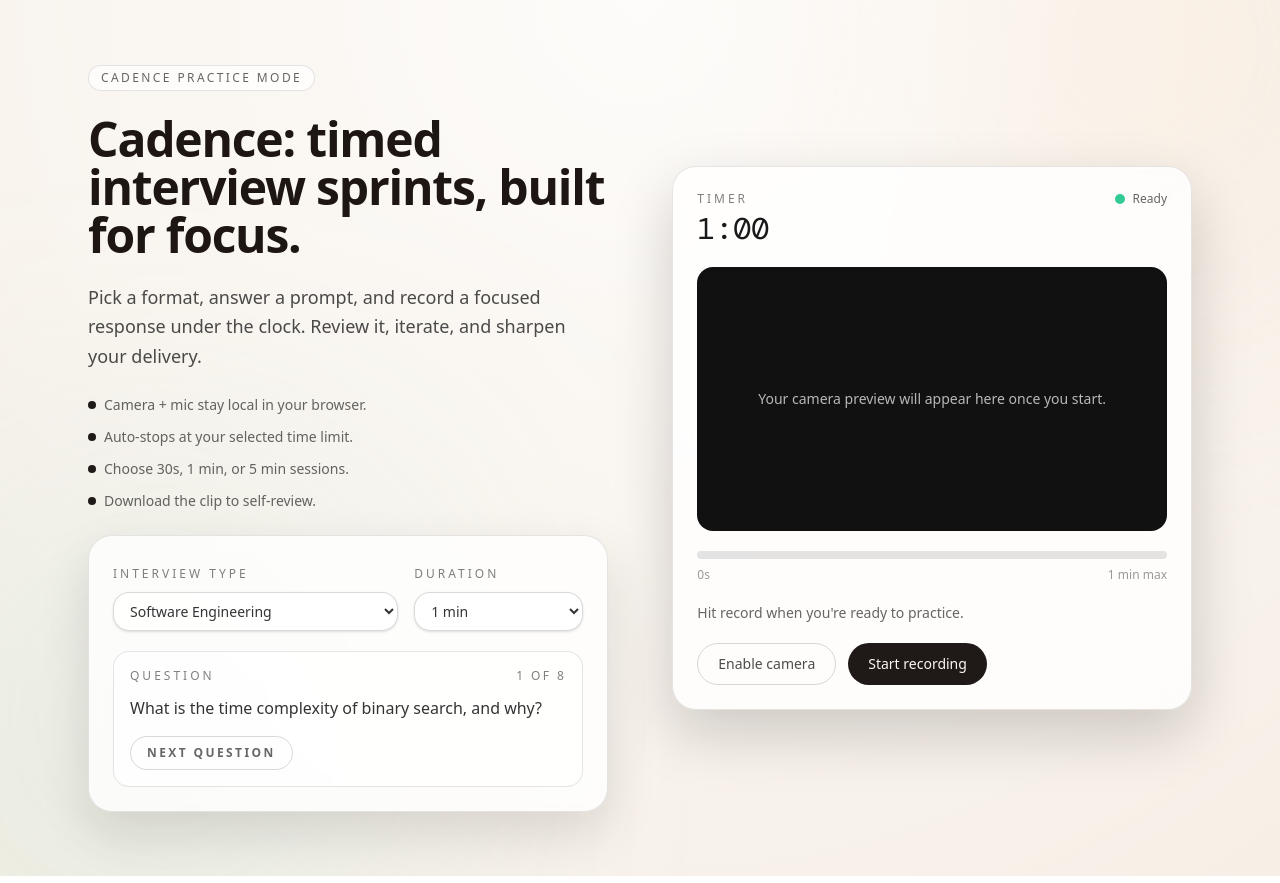
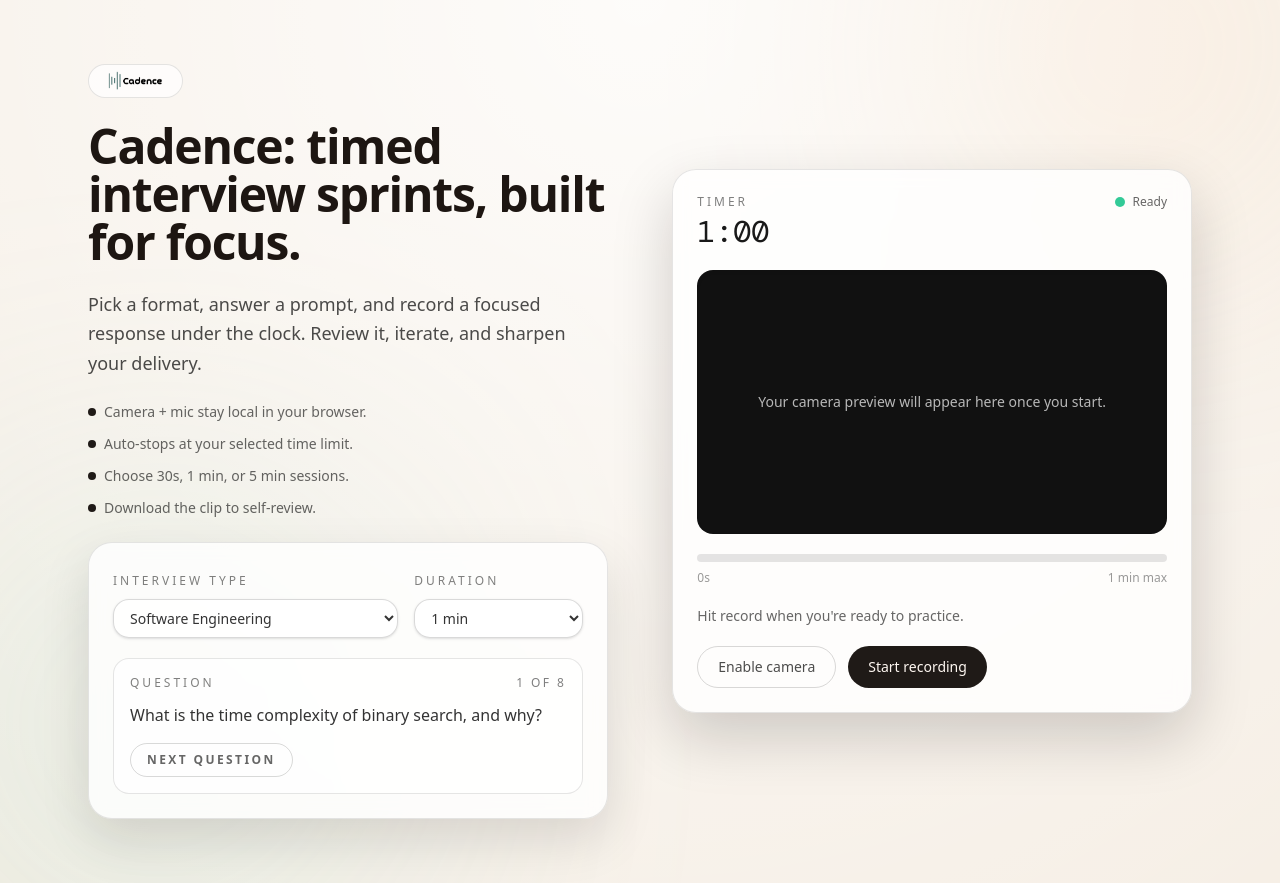
Before and after one commit to Mihir-A/Cadence, a Next.js app: page / in a window 1280 px wide. Built offline with nearby package versions, Linux system fonts and the light colour scheme.

Commit message:
Update page.tsx

```diff
--- a/app/page.tsx
+++ b/app/page.tsx
@@ -673,9 +673,13 @@
 
         <main className="relative mx-auto flex min-h-screen max-w-6xl flex-col items-start justify-center gap-12 px-6 py-16 lg:flex-row lg:items-center lg:gap-16">
           <section className="max-w-xl space-y-6">
-            <span className="inline-flex items-center gap-2 rounded-full border border-black/10 bg-white/70 px-3 py-1 text-xs font-medium uppercase tracking-[0.2em] text-black/60">
-              Cadence Practice Mode
-            </span>
+            <div className="inline-flex items-center rounded-full border border-black/10 bg-white/70 px-3 py-1">
+              <img
+                src="/cadencelogo.png"
+                alt="Cadence"
+                className="h-6 w-auto"
+              />
+            </div>
             <h1 className="text-4xl font-semibold tracking-tight text-[#1d1612] sm:text-5xl">
               Cadence: timed interview sprints, built for focus.
             </h1>
@@ -972,6 +976,15 @@
                   {videoUrl ? (
                     <button
                       type="button"
+                      onClick={resetRecording}
+                      className="inline-flex items-center justify-center rounded-full border border-red-200 bg-red-50 px-5 py-2.5 text-sm font-medium text-red-700 transition hover:border-red-300 hover:text-red-800"
+                    >
+                      Delete clip
+                    </button>
+                  ) : null}
+                  {videoUrl ? (
+                    <button
+                      type="button"
                       onClick={transcribeRecording}
                       disabled={isTranscribing}
                       className="inline-flex items-center justify-center rounded-full bg-[#f7b267] px-5 py-2.5 text-sm font-semibold text-[#1f1a17] shadow-[0_12px_24px_rgba(247,178,103,0.35)] transition hover:bg-[#f29f4b] disabled:cursor-not-allowed disabled:opacity-50"
```
